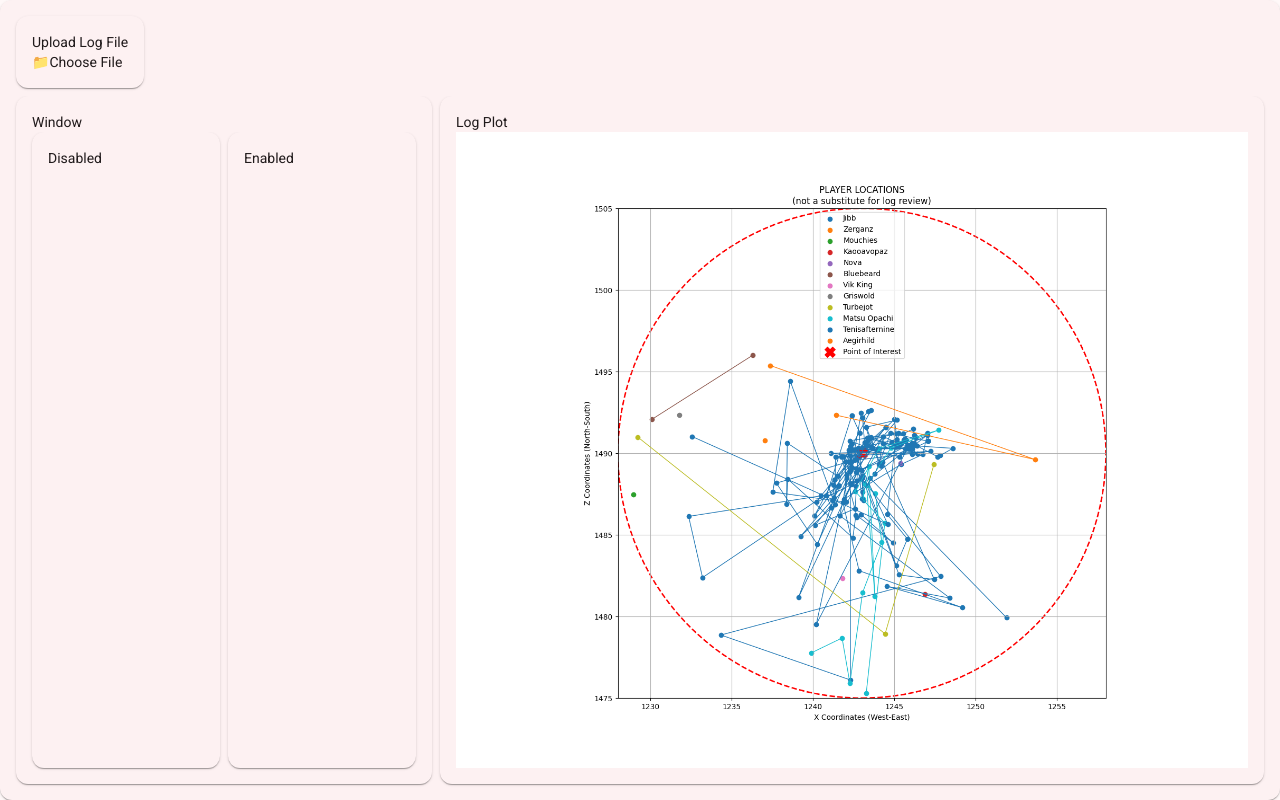
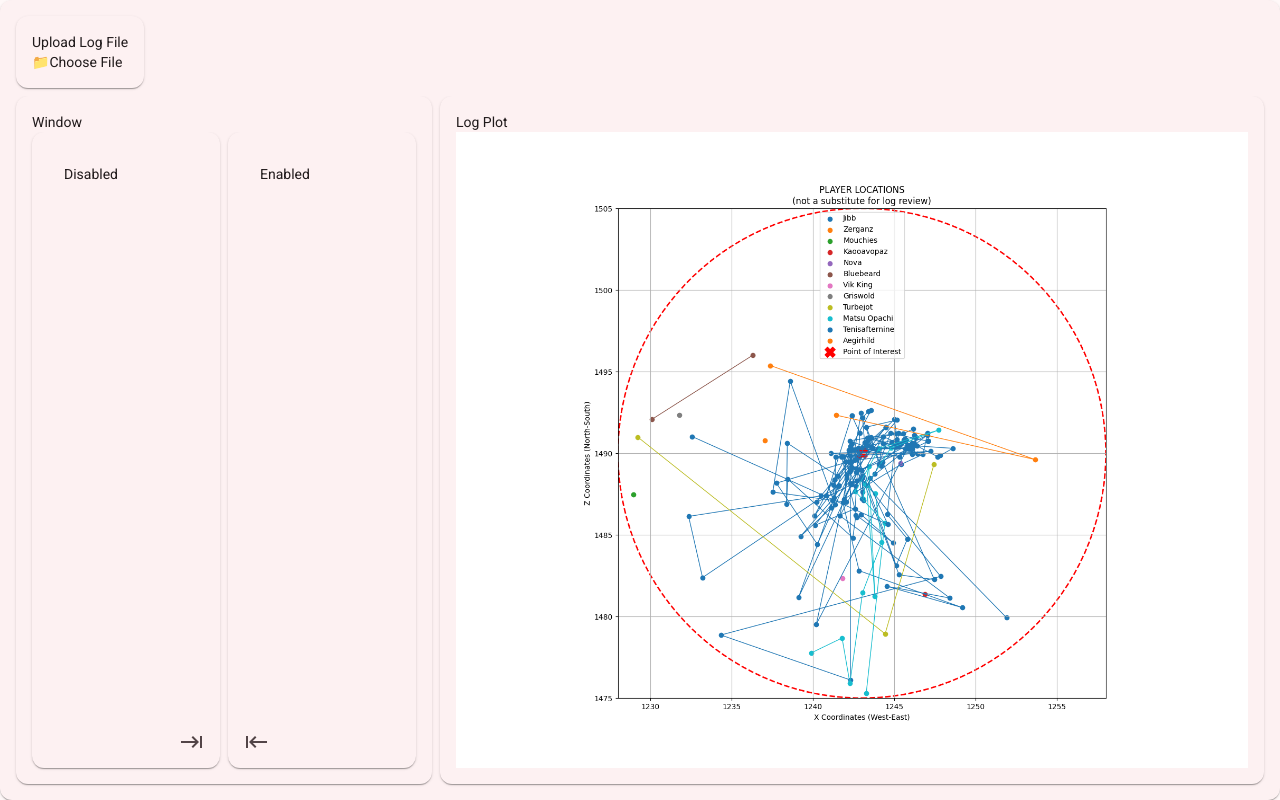
Before and after one commit to traunts/val-tools, an Angular app: page / in a window 1280 px wide. Built offline with nearby package versions, Linux system fonts and the light colour scheme.

Commit message:
feat: add all-player toggles to enable/disable all from the dataset

```diff
--- a/src/app/components/filter-tab/filter-tab.html
+++ b/src/app/components/filter-tab/filter-tab.html
@@ -4,17 +4,30 @@
         <div class="flex flex-row h-full w-full gap-2">
             <mat-card class="flex-1 h-full">
                 <mat-card-content class="h-full flex overflow-hidden">
-                    Disabled
+                    <mat-card-header class="flex flex-col">
+                        <div>Disabled</div>
+                    </mat-card-header>
                     <app-player-list class=" flex h-full" [playerList]="disabledPlayers()"></app-player-list>
 
                 </mat-card-content>
+                <mat-card-actions align="end">
+                    <button matIconButton (click)="toggleAllPlayers(true)">
+                        <mat-icon>keyboard_tab</mat-icon>
+                    </button>
+                </mat-card-actions>
             </mat-card>
             <mat-card class="flex-1 h-full">
                 <mat-card-content class="h-full flex overflow-hidden">
-                    Enabled
+                    <mat-card-header class="flex flex-col">
+                        <div>Enabled</div>
+                    </mat-card-header>
                     <app-player-list class="flex h-full" [playerList]="enabledPlayers()"></app-player-list>
-
                 </mat-card-content>
+                <mat-card-actions align="start">
+                    <button matIconButton (click)="toggleAllPlayers(false)">
+                        <mat-icon class="rotate-180">keyboard_tab</mat-icon>
+                    </button>
+                </mat-card-actions>
             </mat-card>
         </div>
     </mat-card-content>
--- a/src/app/components/filter-tab/filter-tab.ts
+++ b/src/app/components/filter-tab/filter-tab.ts
@@ -1,12 +1,14 @@
 import { Component, computed, inject } from '@angular/core';
 import { MatCardModule } from '@angular/material/card';
 import { MatListModule } from '@angular/material/list';
+import { MatIconModule } from '@angular/material/icon';
 import { PlayerListComponent } from '../player-list/player-list.component';
 import { PlayerListService } from '../../services/player-list/player-list.service';
+import { MatButtonModule } from '@angular/material/button';
 
 @Component({
   selector: 'app-filter-tab',
-  imports: [MatCardModule, MatListModule, PlayerListComponent],
+  imports: [MatCardModule, MatListModule, MatIconModule, PlayerListComponent, MatButtonModule],
   templateUrl: './filter-tab.html',
   styleUrl: './filter-tab.scss',
 })
@@ -20,4 +22,8 @@ export class FilterTab {
   enabledPlayers = computed(() =>
     this.playerService.playerList().filter((player) => player.enabled)
   );
+
+  toggleAllPlayers(enabled: boolean) {
+    this.playerService.setAllPlayersToState(enabled);
+  }
 }
--- a/src/app/services/player-list/player-list.service.ts
+++ b/src/app/services/player-list/player-list.service.ts
@@ -19,4 +19,13 @@ export class PlayerListService {
       this.playerList.set([...players]);
     }
   }
+
+  setAllPlayersToState(enabledState: boolean): void {
+    const players = this.playerList().map((p) => {
+      p.enabled = enabledState;
+      return p;
+    });
+
+    this.playerList.set(players);
+  }
 }
```
